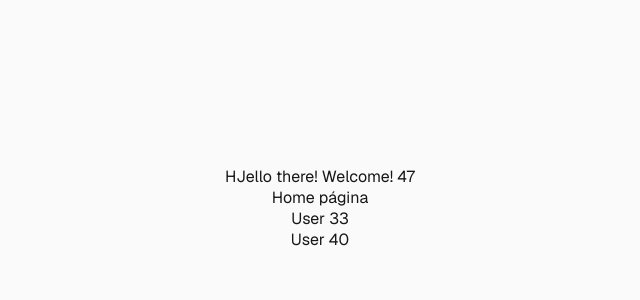
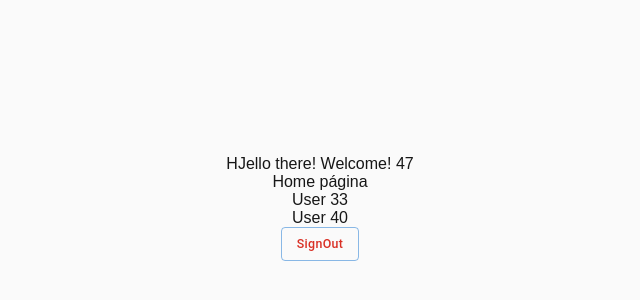
Before and after one commit to jpinela/amplifytest01, a Next.js app: page /info in a window 1280 px wide. Shown: the part 192-492 px from the top of the page, without its empty margins (320-960 px from the left). Built offline with nearby package versions, Linux system fonts and the light colour scheme; no server answers; sample sign-in values are in the browser's storage.

Commit message:
testar auth . vamos ver.

```diff
--- /dev/null
+++ b/src/app/api/auth/[...nextauth]/route.js
@@ -0,0 +1,6 @@
+import NextAuth from "next-auth";
+import { authOptions } from "@/app/lib/auth";
+
+const handler = NextAuth(authOptions);
+
+export { handler as GET, handler as POST };
--- /dev/null
+++ b/src/app/info/InfoPage.js
@@ -0,0 +1,63 @@
+"use client";
+import Image from "next/image";
+import Link from "next/link";
+import styles from "./../page.module.css";
+import React, { useState, useEffect } from "react";
+
+import { Button } from "@mui/material";
+
+import { redirect } from "next/navigation";
+import { signOut } from "next-auth/react";
+
+export default function Info({session}) {
+  const [examCatalog, setExamCatalog] = useState();
+
+  // If unauthenticated, trigger sign-in directly through NextAuth's signIn endpoint
+  if (!session) {
+    redirect(`/api/auth/signin?callbackUrl=/app/info`);
+  }
+
+
+  useEffect(() => {
+    async function loadExams() {
+      try {
+        const res = await fetch(`/api/get_data?lang=EN`);
+        const json = await res.json();
+        if (json.success) {
+          setExamCatalog(json.data);
+        }
+      } catch (err) {
+        console.error("Failed to load exams:", err);
+      } finally {
+
+
+      }
+    }
+    loadExams();
+  }, []);
+
+  return (
+    <div className={styles.page}>
+        <p>
+            HJello there! Welcome! {examCatalog}
+        </p>
+          <div>
+            <Link href="/">Home página</Link>
+        </div>
+        <div>
+            <Link href="/user/uj33">User 33</Link>
+        </div>
+        <div>
+            <Link href="/user/qu40">User 40</Link>
+        </div>
+        <div>
+            <Button
+              size="medium"
+              variant="outlined"
+              onClick={() => signOut({ callbackUrl: `/` })}
+              className={styles.logoutBtn}
+            >SignOut</Button>
+        </div>
+    </div>
+  );
+}
--- /dev/null
+++ b/src/app/info/layout.js
@@ -0,0 +1,15 @@
+
+import AuthProvider from "@/app/lib/AuthProvider";
+
+
+export default async function RootLayout({ children, params }) {
+  const { locale } = await params;
+
+  return (
+    <html lang={locale}>
+      <body>
+        <AuthProvider>{children}</AuthProvider>
+      </body>
+    </html>
+  );
+}
--- a/src/app/info/page.js
+++ b/src/app/info/page.js
@@ -1,43 +1,16 @@
-"use client";
-import Image from "next/image";
-import Link from "next/link";
-import styles from "./../page.module.css";
-import React, { useState, useEffect } from "react";
+import { getServerSession } from "next-auth";
+import { redirect } from "next/navigation";
+import { authOptions } from "@/app/lib/auth";
+import Info from "./InfoPage";
 
-export default function Info() {
-  const [examCatalog, setExamCatalog] = useState();
-  useEffect(() => {
-    async function loadExams() {
-      try {
-        const res = await fetch(`/api/get_data?lang=EN`);
-        const json = await res.json();
-        if (json.success) {
-          setExamCatalog(json.data);
-        }
-      } catch (err) {
-        console.error("Failed to load exams:", err);
-      } finally {
+export default async function InfoMain() {
+  const session = await getServerSession(authOptions);
 
+  // Secure route: redirect to signin if not authenticated
+  if (!session) {
+    redirect(`/api/auth/signin?callbackUrl=/info`);
+  }else{
 
-      }
-    }
-    loadExams();
-  }, []);
-
-  return (
-    <div className={styles.page}>
-        <p>
-            HJello there! Welcome! {examCatalog}
-        </p>
-          <div>
-            <Link href="/">Home página</Link>
-        </div>
-        <div>
-            <Link href="/user/uj33">User 33</Link>
-        </div>
-        <div>
-            <Link href="/user/qu40">User 40</Link>
-        </div>
-    </div>
-  );
+    return <Info session={session}/>;
+  }
 }
--- /dev/null
+++ b/src/app/lib/AuthProvider.js
@@ -0,0 +1,7 @@
+"use client";
+
+import { SessionProvider } from "next-auth/react";
+
+export default function AuthProvider({ children, session }) {
+  return <SessionProvider session={session}>{children}</SessionProvider>;
+}
--- /dev/null
+++ b/src/app/lib/auth.js
@@ -0,0 +1,25 @@
+import { getServerSession } from "next-auth";
+import GoogleProvider from "next-auth/providers/google";
+
+export const authOptions = {
+  providers: [
+    GoogleProvider({
+      clientId: process.env.GOOGLE_CLIENT_ID || "",
+      clientSecret: process.env.GOOGLE_CLIENT_SECRET || "",
+    }),
+  ],
+  callbacks: {
+    async session({ session, token }) {
+      if (session?.user) {
+        session.user.id = token.sub;
+      }
+      return session;
+    },
+  },
+  secret: process.env.NEXTAUTH_SECRET,
+};
+
+// Helper function to reliably retrieve session in App Router Server Components
+export function getSession() {
+  return getServerSession(authOptions);
+}
--- a/src/app/page.js
+++ b/src/app/page.js
@@ -1,6 +1,9 @@
 import Image from "next/image";
 import Link from "next/link";
 import styles from "./page.module.css";
+
+//import { Amplify } from 'aws-amplify';
+
 
 export default function Home() {
   return (
--- a/src/app/page.module.css
+++ b/src/app/page.module.css
@@ -148,3 +148,9 @@ a.secondary {
   padding: 0.1em 0.4em;
   border-radius: 6px;
 }
+
+.logoutBtn {
+  text-transform: none !important;
+  font-size: 0.775rem !important;
+  color: #d93025 !important;
+}
```
Also changed, not shown: package.json (+6 -1 lines), src/amplify/backend.ts (added, +9 -0 lines), src/amplify/storage/resource.ts (added, +15 -0 lines), 2 other files (tests, documents, lock files or other folders).
